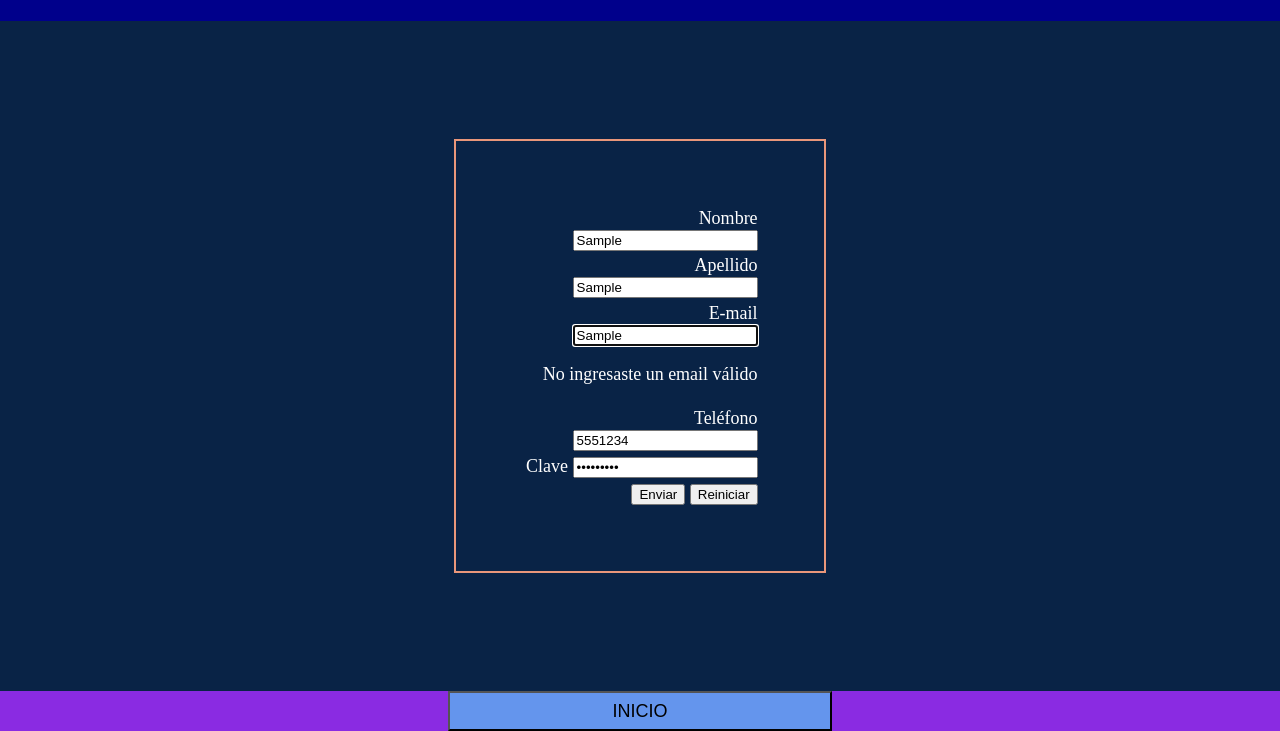
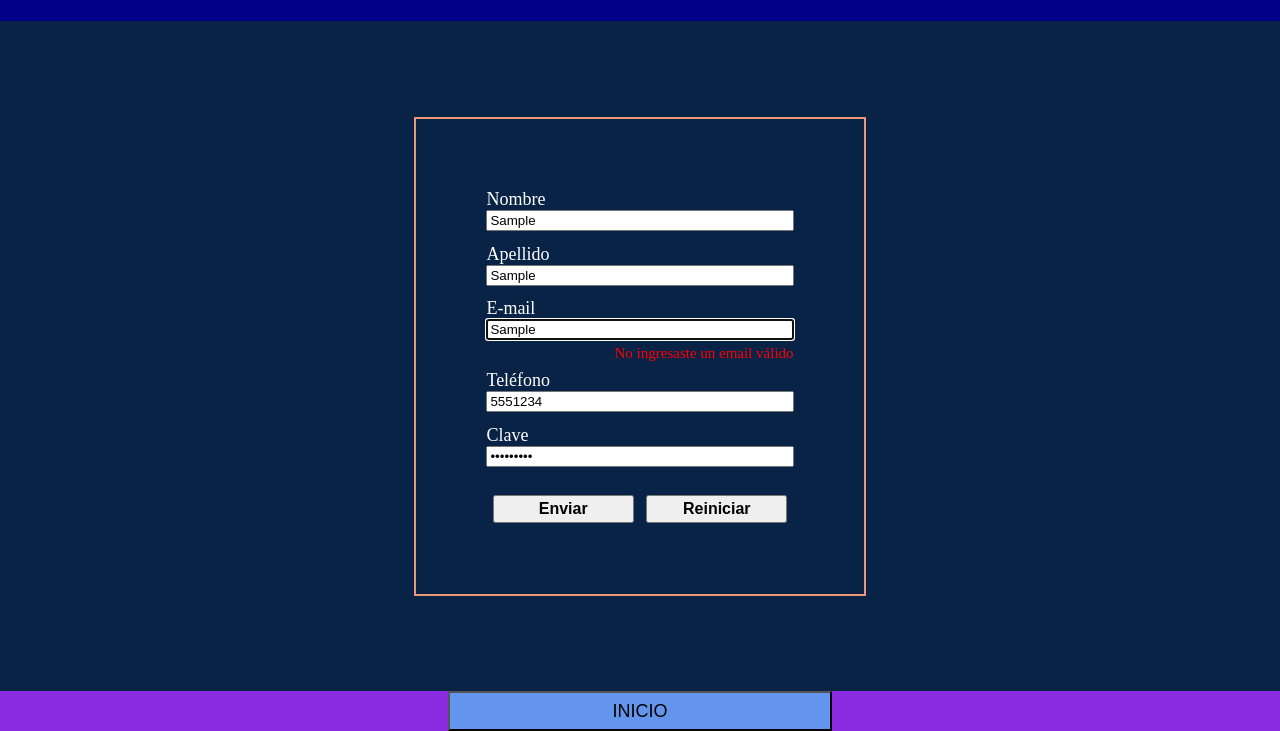
Before and after one commit to Lale1287/proyecto, a plain HTML site: page registro.html in a window 1280 px wide. Both pictures are taken after typing "Sample", "Sample", "Sample", "5551234", "Sample123" into the empty fields and a click on the input "Enviar". Shown: the part 69-800 px from the top of the page. Drawn offline with Linux system fonts and the light colour scheme.

Commit message:
mejoras formato diferentes browsers

```diff
--- a/css/styles_registro.css
+++ b/css/styles_registro.css
@@ -28,14 +28,36 @@ main{
 }
 form{
     border: 2px solid darksalmon;
-	width: 15rem;
-	text-align: right;
+	width: 25%;
+	text-align: left;
 	display: flex;
 	flex-direction: column;
 	padding: 5%;
 }
 .form-group{
-    margin: 1%;
+    margin: 2%;
+	display: flex;
+	flex-direction: column;
+}
+.form-group label{
+	padding-right: 5%;
+}
+.error{
+	color: red;
+	position: relative;
+	top: 5px;
+	text-align: right;
+}
+.form-group:last-child{
+	flex-direction: row;
+}
+.btn{
+	width: 50%;
+	margin: 5% 2% 0 2%;
+	font-size: medium;
+	font-weight: bold;
+	padding: 1%;
+	cursor: pointer;
 }
 footer{
 	grid-area: footer;
--- a/js/validaciones.js
+++ b/js/validaciones.js
@@ -10,25 +10,25 @@ document.addEventListener('DOMContentLoaded', function () {
 		if(validarCampoVac(nom)&validarCampoVac(ape)&validarCampoVac(mail)&validarCampoVac(tel)){
 			if (hasNumbers(nom)) {
 				document.querySelector('#name').focus();
-				document.querySelector('#name').insertAdjacentHTML('afterend', "<p id='error1'>No ingresaste un nombre válido</p>");
+				document.querySelector('#name').insertAdjacentHTML('afterend', "<small id='error1' class='error'>No ingresaste un nombre válido</small>");
 				setTimeout(() => { document.querySelector('#error1').style.display = 'none'; }, 4000);
 				return false;
 			}
 			if (hasNumbers(ape)) {
 				document.querySelector('#lastname').focus();
-				document.querySelector('#lastname').insertAdjacentHTML('afterend', "<p id='error2'>No ingresaste un apellido válido</p>");
+				document.querySelector('#lastname').insertAdjacentHTML('afterend', "<small id='error2' class='error'>No ingresaste un apellido válido</small>");
 				setTimeout(() => { document.querySelector('#error2').style.display = 'none'; }, 4000);
 				return false;
 			}
 			if (!isEmail(mail)) {
 				document.querySelector('#mail').focus();
-				document.querySelector('#mail').insertAdjacentHTML('afterend', "<p id='error3'>No ingresaste un email válido</p>");
+				document.querySelector('#mail').insertAdjacentHTML('afterend', "<small id='error3' class='error'>No ingresaste un email válido</small>");
 				setTimeout(() => { document.querySelector('#error3').style.display = 'none'; }, 4000);
 				return false;
 			}
 			if (isNaN(tel)) {
 				document.querySelector('#phone').focus();
-				document.querySelector('#phone').insertAdjacentHTML('afterend', "<p id='error4'>No ingresaste un número válido</p>");
+				document.querySelector('#phone').insertAdjacentHTML('afterend', "<small id='error4' class='error'>No ingresaste un número válido</small>");
 				setTimeout(() => { document.querySelector('#error4').style.display = 'none'; }, 4000);
 				return false;
 			}
--- a/registro.html
+++ b/registro.html
@@ -42,8 +42,8 @@
 
                 <!-- Botones del formulario -->
                 <div class="form-group">
-                    <input type="submit" class="btn btn-primary" value="Enviar" onsubmit="validar()">
-                    <input type="reset" class="btn btn-primary" value="Reiniciar">
+                    <input type="submit" class="btn" value="Enviar" onsubmit="validar()">
+                    <input type="reset" class="btn" value="Reiniciar">
                 </div>
             </form>
         </main>
```
Also changed, not shown: css/styles.css (+6 -3 lines).
